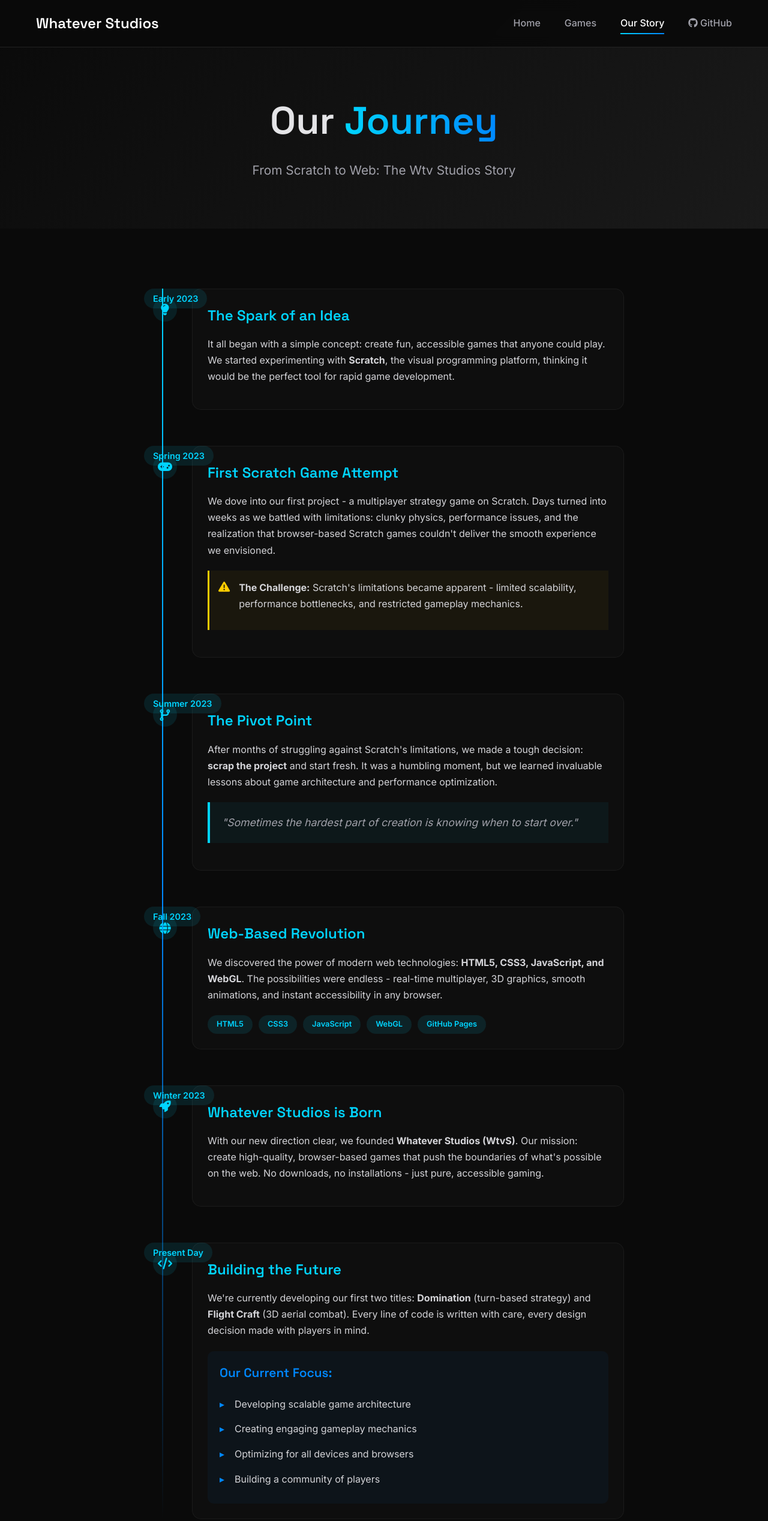
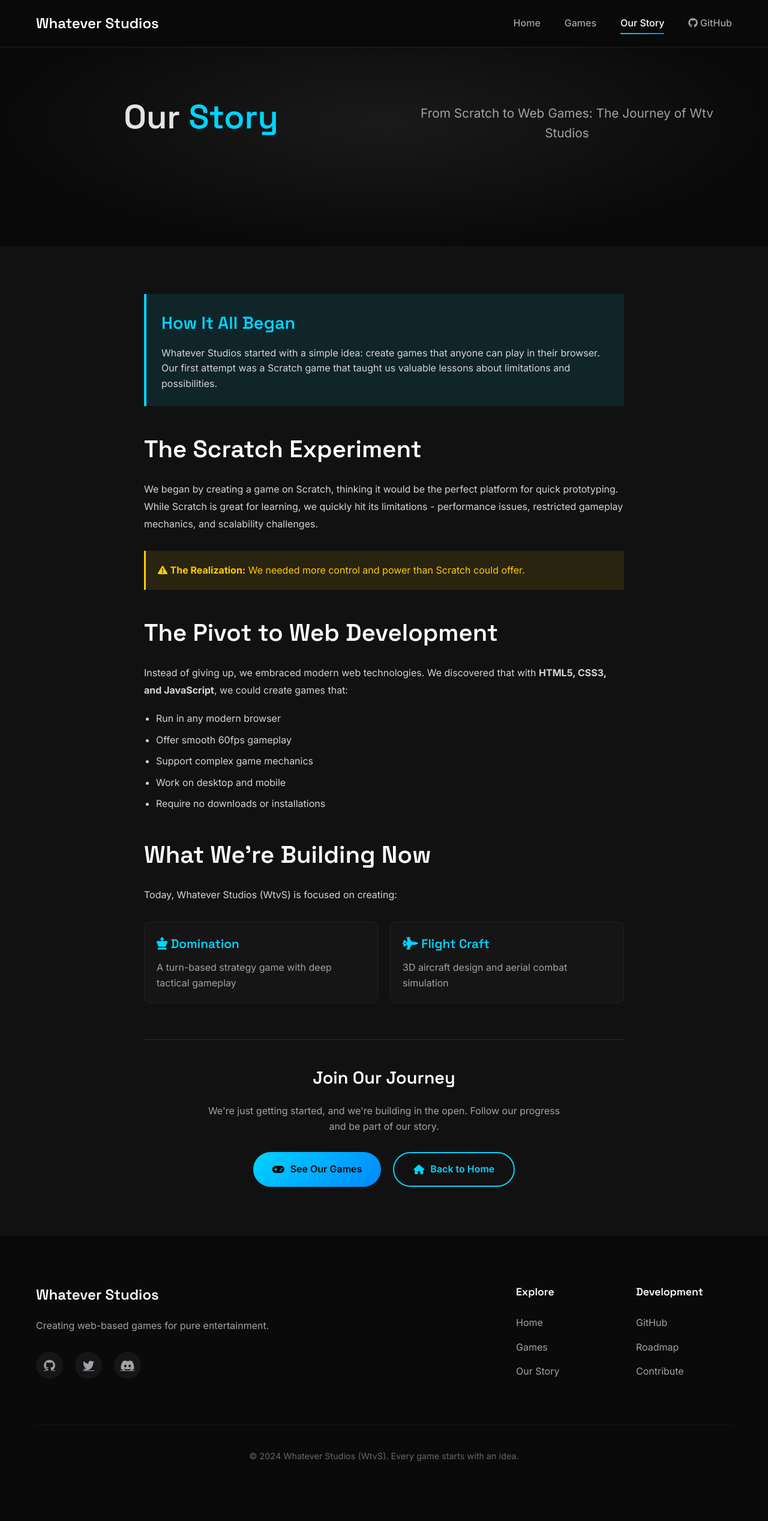
Before and after one commit to Willn0tBill/WtvStudios, a plain HTML site: page about.html in a window 1280 px wide. Shown: the top 2535 px of the page at 60% size. After the commit the page ends 2478 px from the top, so only its background shows below. Drawn offline with Linux system fonts and the light colour scheme.

Commit message:
about.html

```diff
--- a/about.html
+++ b/about.html
@@ -4,25 +4,24 @@
     <meta charset="UTF-8">
     <meta name="viewport" content="width=device-width, initial-scale=1.0">
     <title>Whatever Studios | Our Story</title>
-    <link rel="stylesheet" href="css/style.css">
+    <link rel="stylesheet" href="/css/style.css">
     <link rel="preconnect" href="https://fonts.googleapis.com">
     <link rel="preconnect" href="https://fonts.gstatic.com" crossorigin>
     <link href="https://fonts.googleapis.com/css2?family=Inter:wght@300;400;500;600;700&family=Space+Grotesk:wght@400;500;600&display=swap" rel="stylesheet">
     <link rel="stylesheet" href="https://cdnjs.cloudflare.com/ajax/libs/font-awesome/6.4.0/css/all.min.css">
-    <link rel="icon" type="image/x-icon" href="assets/favicon.ico">
 </head>
 <body>
     <!-- Navigation -->
     <nav class="navbar">
         <div class="container">
-            <a href="index.html" class="logo">
+            <a href="/" class="logo">
                 <span class="logo-full">Whatever Studios</span>
                 <span class="logo-short">WtvS</span>
             </a>
             <div class="nav-links">
-                <a href="index.html" class="nav-link">Home</a>
-                <a href="games.html" class="nav-link">Games</a>
-                <a href="about.html" class="nav-link active">Our Story</a>
+                <a href="/" class="nav-link">Home</a>
+                <a href="/games.html" class="nav-link">Games</a>
+                <a href="/about.html" class="nav-link active">Our Story</a>
                 <a href="https://github.com" target="_blank" class="nav-link">
                     <i class="fab fa-github"></i> GitHub
                 </a>
@@ -34,163 +33,84 @@
     </nav>
 
     <!-- Hero Section -->
-    <section class="story-hero">
+    <section class="hero" style="padding: 150px 0; text-align: center;">
         <div class="container">
-            <div class="story-hero-content">
-                <h1 class="story-title">Our <span class="highlight">Journey</span></h1>
-                <p class="story-subtitle">From Scratch to Web: The Wtv Studios Story</p>
-            </div>
+            <h1 style="font-size: 3.5rem; margin-bottom: 20px;">Our <span style="color: #00d4ff;">Story</span></h1>
+            <p style="font-size: 1.3rem; color: #a1a1aa; max-width: 600px; margin: 0 auto;">
+                From Scratch to Web Games: The Journey of Wtv Studios
+            </p>
         </div>
     </section>
 
-    <!-- Timeline Section -->
-    <section class="timeline-section">
+    <!-- Story Content -->
+    <section style="padding: 80px 0; background: #111111;">
         <div class="container">
-            <div class="timeline">
-                <!-- Timeline Item 1 -->
-                <div class="timeline-item">
-                    <div class="timeline-date">Early 2023</div>
-                    <div class="timeline-content">
-                        <div class="timeline-icon">
-                            <i class="fas fa-lightbulb"></i>
-                        </div>
-                        <h3>The Spark of an Idea</h3>
-                        <p>It all began with a simple concept: create fun, accessible games that anyone could play. We started experimenting with <strong>Scratch</strong>, the visual programming platform, thinking it would be the perfect tool for rapid game development.</p>
+            <div style="max-width: 800px; margin: 0 auto;">
+                <div style="background: rgba(0, 212, 255, 0.1); border-left: 4px solid #00d4ff; padding: 25px; margin-bottom: 40px;">
+                    <h3 style="color: #00d4ff; margin-bottom: 15px;">How It All Began</h3>
+                    <p style="color: #d4d4d8; margin: 0;">
+                        Whatever Studios started with a simple idea: create games that anyone can play in their browser.
+                        Our first attempt was a Scratch game that taught us valuable lessons about limitations and possibilities.
+                    </p>
+                </div>
+
+                <h2 style="color: white; margin-bottom: 20px;">The Scratch Experiment</h2>
+                <p style="color: #d4d4d8; margin-bottom: 20px; line-height: 1.8;">
+                    We began by creating a game on Scratch, thinking it would be the perfect platform for quick prototyping.
+                    While Scratch is great for learning, we quickly hit its limitations - performance issues, restricted
+                    gameplay mechanics, and scalability challenges.
+                </p>
+
+                <div style="background: rgba(255, 200, 0, 0.1); border-left: 3px solid #ffcc00; padding: 20px; margin: 30px 0;">
+                    <p style="color: #ffcc00; margin: 0;">
+                        <i class="fas fa-exclamation-triangle"></i>
+                        <strong>The Realization:</strong> We needed more control and power than Scratch could offer.
+                    </p>
+                </div>
+
+                <h2 style="color: white; margin-bottom: 20px; margin-top: 40px;">The Pivot to Web Development</h2>
+                <p style="color: #d4d4d8; margin-bottom: 20px; line-height: 1.8;">
+                    Instead of giving up, we embraced modern web technologies. We discovered that with
+                    <strong>HTML5, CSS3, and JavaScript</strong>, we could create games that:
+                </p>
+
+                <ul style="color: #d4d4d8; margin-bottom: 30px; padding-left: 20px;">
+                    <li style="margin-bottom: 10px;">Run in any modern browser</li>
+                    <li style="margin-bottom: 10px;">Offer smooth 60fps gameplay</li>
+                    <li style="margin-bottom: 10px;">Support complex game mechanics</li>
+                    <li style="margin-bottom: 10px;">Work on desktop and mobile</li>
+                    <li>Require no downloads or installations</li>
+                </ul>
+
+                <h2 style="color: white; margin-bottom: 20px; margin-top: 40px;">What We're Building Now</h2>
+                <p style="color: #d4d4d8; margin-bottom: 20px; line-height: 1.8;">
+                    Today, Whatever Studios (WtvS) is focused on creating:
+                </p>
+
+                <div style="display: grid; grid-template-columns: repeat(auto-fit, minmax(300px, 1fr)); gap: 20px; margin: 30px 0;">
+                    <div style="background: rgba(255, 255, 255, 0.02); border: 1px solid rgba(255, 255, 255, 0.05); border-radius: 10px; padding: 20px;">
+                        <h4 style="color: #00d4ff; margin-bottom: 10px;"><i class="fas fa-chess-king"></i> Domination</h4>
+                        <p style="color: #a1a1aa; margin: 0;">A turn-based strategy game with deep tactical gameplay</p>
+                    </div>
+                    <div style="background: rgba(255, 255, 255, 0.02); border: 1px solid rgba(255, 255, 255, 0.05); border-radius: 10px; padding: 20px;">
+                        <h4 style="color: #00d4ff; margin-bottom: 10px;"><i class="fas fa-fighter-jet"></i> Flight Craft</h4>
+                        <p style="color: #a1a1aa; margin: 0;">3D aircraft design and aerial combat simulation</p>
                     </div>
                 </div>
 
-                <!-- Timeline Item 2 -->
-                <div class="timeline-item">
-                    <div class="timeline-date">Spring 2023</div>
-                    <div class="timeline-content">
-                        <div class="timeline-icon">
-                            <i class="fas fa-gamepad"></i>
-                        </div>
-                        <h3>First Scratch Game Attempt</h3>
-                        <p>We dove into our first project - a multiplayer strategy game on Scratch. Days turned into weeks as we battled with limitations: clunky physics, performance issues, and the realization that browser-based Scratch games couldn't deliver the smooth experience we envisioned.</p>
-                        <div class="challenge-note">
-                            <i class="fas fa-exclamation-triangle"></i>
-                            <p><strong>The Challenge:</strong> Scratch's limitations became apparent - limited scalability, performance bottlenecks, and restricted gameplay mechanics.</p>
-                        </div>
+                <div style="text-align: center; margin-top: 60px; padding-top: 40px; border-top: 1px solid rgba(255, 255, 255, 0.1);">
+                    <h3 style="color: white; margin-bottom: 20px;">Join Our Journey</h3>
+                    <p style="color: #a1a1aa; margin-bottom: 30px; max-width: 600px; margin-left: auto; margin-right: auto;">
+                        We're just getting started, and we're building in the open. Follow our progress and be part of our story.
+                    </p>
+                    <div style="display: flex; gap: 20px; justify-content: center; flex-wrap: wrap;">
+                        <a href="/games.html" class="btn btn-primary">
+                            <i class="fas fa-gamepad"></i> See Our Games
+                        </a>
+                        <a href="/" class="btn btn-secondary">
+                            <i class="fas fa-home"></i> Back to Home
+                        </a>
                     </div>
-                </div>
-
-                <!-- Timeline Item 3 -->
-                <div class="timeline-item">
-                    <div class="timeline-date">Summer 2023</div>
-                    <div class="timeline-content">
-                        <div class="timeline-icon">
-                            <i class="fas fa-code-branch"></i>
-                        </div>
-                        <h3>The Pivot Point</h3>
-                        <p>After months of struggling against Scratch's limitations, we made a tough decision: <strong>scrap the project</strong> and start fresh. It was a humbling moment, but we learned invaluable lessons about game architecture and performance optimization.</p>
-                        <blockquote class="timeline-quote">
-                            "Sometimes the hardest part of creation is knowing when to start over."
-                        </blockquote>
-                    </div>
-                </div>
-
-                <!-- Timeline Item 4 -->
-                <div class="timeline-item">
-                    <div class="timeline-date">Fall 2023</div>
-                    <div class="timeline-content">
-                        <div class="timeline-icon">
-                            <i class="fas fa-globe"></i>
-                        </div>
-                        <h3>Web-Based Revolution</h3>
-                        <p>We discovered the power of modern web technologies: <strong>HTML5, CSS3, JavaScript, and WebGL</strong>. The possibilities were endless - real-time multiplayer, 3D graphics, smooth animations, and instant accessibility in any browser.</p>
-                        <div class="tech-stack">
-                            <span class="tech-tag">HTML5</span>
-                            <span class="tech-tag">CSS3</span>
-                            <span class="tech-tag">JavaScript</span>
-                            <span class="tech-tag">WebGL</span>
-                            <span class="tech-tag">GitHub Pages</span>
-                        </div>
-                    </div>
-                </div>
-
-                <!-- Timeline Item 5 -->
-                <div class="timeline-item">
-                    <div class="timeline-date">Winter 2023</div>
-                    <div class="timeline-content">
-                        <div class="timeline-icon">
-                            <i class="fas fa-rocket"></i>
-                        </div>
-                        <h3>Whatever Studios is Born</h3>
-                        <p>With our new direction clear, we founded <strong>Whatever Studios (WtvS)</strong>. Our mission: create high-quality, browser-based games that push the boundaries of what's possible on the web. No downloads, no installations - just pure, accessible gaming.</p>
-                    </div>
-                </div>
-
-                <!-- Timeline Item 6 -->
-                <div class="timeline-item">
-                    <div class="timeline-date">Present Day</div>
-                    <div class="timeline-content">
-                        <div class="timeline-icon">
-                            <i class="fas fa-code"></i>
-                        </div>
-                        <h3>Building the Future</h3>
-                        <p>We're currently developing our first two titles: <strong>Domination</strong> (turn-based strategy) and <strong>Flight Craft</strong> (3D aerial combat). Every line of code is written with care, every design decision made with players in mind.</p>
-                        <div class="current-focus">
-                            <h4>Our Current Focus:</h4>
-                            <ul>
-                                <li>Developing scalable game architecture</li>
-                                <li>Creating engaging gameplay mechanics</li>
-                                <li>Optimizing for all devices and browsers</li>
-                                <li>Building a community of players</li>
-                            </ul>
-                        </div>
-                    </div>
-                </div>
-            </div>
-        </div>
-    </section>
-
-    <!-- Philosophy Section -->
-    <section class="philosophy-section">
-        <div class="container">
-            <div class="section-header">
-                <h2 class="section-title">Our <span class="highlight">Philosophy</span></h2>
-                <p class="section-subtitle">The principles that guide every game we create</p>
-            </div>
-            <div class="philosophy-grid">
-                <div class="philosophy-card">
-                    <div class="philosophy-icon">
-                        <i class="fas fa-universal-access"></i>
-                    </div>
-                    <h3>Accessibility First</h3>
-                    <p>Games should be available to everyone, regardless of device or technical knowledge. No downloads, no installations - just click and play.</p>
-                </div>
-                <div class="philosophy-card">
-                    <div class="philosophy-icon">
-                        <i class="fas fa-heart"></i>
-                    </div>
-                    <h3>Passion-Driven Development</h3>
-                    <p>We build games we want to play. Every feature, every mechanic comes from genuine passion for gaming and technology.</p>
-                </div>
-                <div class="philosophy-card">
-                    <div class="philosophy-icon">
-                        <i class="fas fa-users"></i>
-                    </div>
-                    <h3>Community Focused</h3>
-                    <p>Players aren't just consumers - they're collaborators. We listen, adapt, and build games with our community, not just for them.</p>
-                </div>
-            </div>
-        </div>
-    </section>
-
-    <!-- Call to Action -->
-    <section class="story-cta">
-        <div class="container">
-            <div class="cta-content">
-                <h2>Join Our <span class="highlight">Journey</span></h2>
-                <p>From humble beginnings with Scratch to creating cutting-edge web games, our story is just beginning. Be part of the next chapter.</p>
-                <div class="cta-buttons">
-                    <a href="games.html" class="btn btn-primary">
-                        <i class="fas fa-gamepad"></i> Explore Our Games
-                    </a>
-                    <a href="https://github.com" target="_blank" class="btn btn-secondary">
-                        <i class="fab fa-github"></i> Follow Development
-                    </a>
                 </div>
             </div>
         </div>
@@ -201,7 +121,7 @@
         <div class="container">
             <div class="footer-content">
                 <div class="footer-brand">
-                    <a href="index.html" class="logo">
+                    <a href="/" class="logo">
                         <span class="logo-full">Whatever Studios</span>
                         <span class="logo-short">WtvS</span>
                     </a>
@@ -221,9 +141,9 @@
                 <div class="footer-links">
                     <div class="footer-column">
                         <h4>Explore</h4>
-                        <a href="index.html">Home</a>
-                        <a href="games.html">Games</a>
-                        <a href="about.html">Our Story</a>
+                        <a href="/">Home</a>
+                        <a href="/games.html">Games</a>
+                        <a href="/about.html">Our Story</a>
                     </div>
                     <div class="footer-column">
                         <h4>Development</h4>
@@ -234,12 +154,40 @@
                 </div>
             </div>
             <div class="footer-bottom">
-                <p>&copy; 2024 Whatever Studios (WtvS). From Scratch experiments to web-based adventures.</p>
-                <p class="footer-note">Every failure taught us how to succeed.</p>
+                <p>&copy; 2024 Whatever Studios (WtvS). Every game starts with an idea.</p>
             </div>
         </div>
     </footer>
 
-    <script src="js/script.js"></script>
+    <script>
+        // Simple mobile menu
+        document.addEventListener('DOMContentLoaded', function() {
+            const menuToggle = document.getElementById('menuToggle');
+            const navLinks = document.querySelector('.nav-links');
+
+            if (menuToggle) {
+                menuToggle.addEventListener('click', function() {
+                    navLinks.classList.toggle('active');
+                    this.innerHTML = navLinks.classList.contains('active')
+                        ? '<i class="fas fa-times"></i>'
+                        : '<i class="fas fa-bars"></i>';
+                });
+            }
+
+            // Update active nav link
+            const currentPage = window.location.pathname;
+            const navLinksAll = document.querySelectorAll('.nav-link');
+
+            navLinksAll.forEach(link => {
+                link.classList.remove('active');
+                const linkPath = link.getAttribute('href');
+
+                if (currentPage === linkPath ||
+                    (currentPage === '/about.html' && linkPath === '/about.html')) {
+                    link.classList.add('active');
+                }
+            });
+        });
+    </script>
 </body>
 </html>
```
